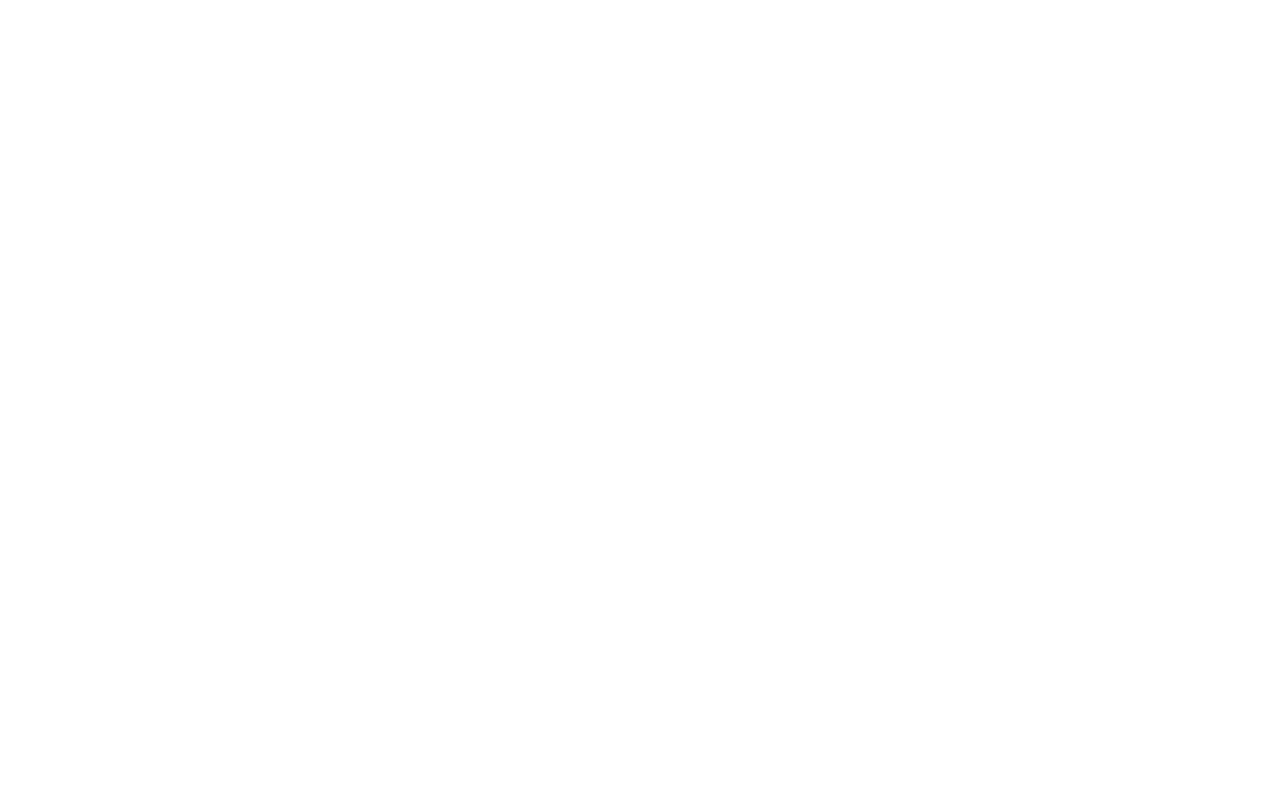
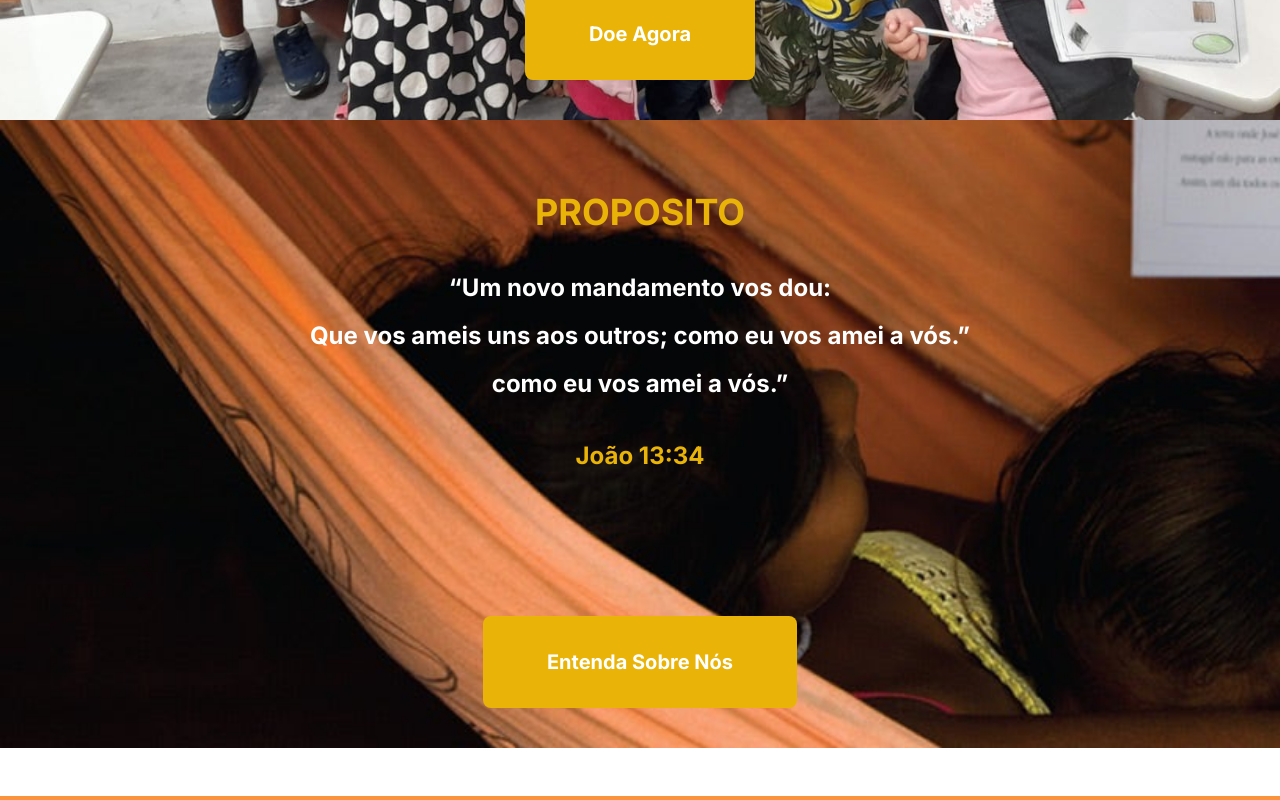
Before and after one commit to IsaiasZaza/ong, a Next.js app: page / in a window 1280 px wide. Shown: the part 680-1480 px from the top of the page. Before the commit the page ends 800 px from the top, so only its background shows below. Built offline with nearby package versions, Linux system fonts and the light colour scheme.

Commit message:
feat: alteraçao na home

```diff
--- a/src/app/layout.js
+++ b/src/app/layout.js
@@ -2,6 +2,7 @@
 import "./globals.css";
 import Header from "@/components/Header";
 import Footer from "@/components/Footer";
+import Section from "@/components/Section";
 
 const inter = Inter({ subsets: ["latin"] });
 
@@ -16,6 +17,7 @@
       <body className={inter.className}>
         <Header />
         {children}
+        <Section />
         <Footer />
       </body>
     </html>
--- a/src/components/Header.jsx
+++ b/src/components/Header.jsx
@@ -8,7 +8,7 @@
   const [isOpen, setIsOpen] = useState(false);
 
   return (
-    <header className="fixed bg-white shadow mx-auto w-full z-50">
+    <header className="fixed bg-white shadow mx-auto w-full z-50 mb-12">
       <div className="max-w-7xl mx-auto px-4 sm:px-6 lg:px-8 flex justify-between items-center py-4">
         <div className="flex items-center">
           <Image
--- /dev/null
+++ b/src/components/Section.jsx
@@ -0,0 +1,34 @@
+const Section = () => {
+    return (
+        <section>
+        <div className="bg-[url('/teste.jpg')]  bg-fixed bg-cover min-h-screen flex items-center justify-end p-10 flex-col">
+
+
+          <a href="#" className="bg-yellow-500 text-white px-16 py-8 rounded-lg text-xl font-bold hover:bg-yellow-600 ">
+            Doe Agora
+          </a>
+        </div>
+
+        <div className="bg-[url('/teste-vagalume.jpg')]  bg-fixed bg-cover flex items-center justify-start p-10 flex-col">
+
+        <div></div>
+          <h1 href="#" className=" text-yellow-500 px-16 py-8 rounded-lg text-4xl text font-bold">
+            PROPOSITO
+          </h1>
+          <p className=" text-white px-16 py-2 rounded-lg text-2xl text font-bold">“Um novo mandamento vos dou: </p>
+          <p className=" text-white px-16 py-2 rounded-lg text-2xl text font-bold">Que vos ameis uns aos outros; como eu vos amei a vós.”</p>
+          <p className=" text-white px-16  py-2 rounded-lg text-2xl text font-bold">como eu vos amei a vós.”</p>
+          <p className=" text-yellow-500 px-16 py-8 rounded-lg text-2xl text font-bold">João 13:34</p>
+
+
+          <a href="#" className="bg-yellow-500 text-white px-16 py-8 rounded-lg text-xl font-bold hover:bg-yellow-600 mt-28">
+            Entenda Sobre Nós
+          </a>
+        </div>
+      </section>
+
+
+    )
+}
+
+export default Section;
```
